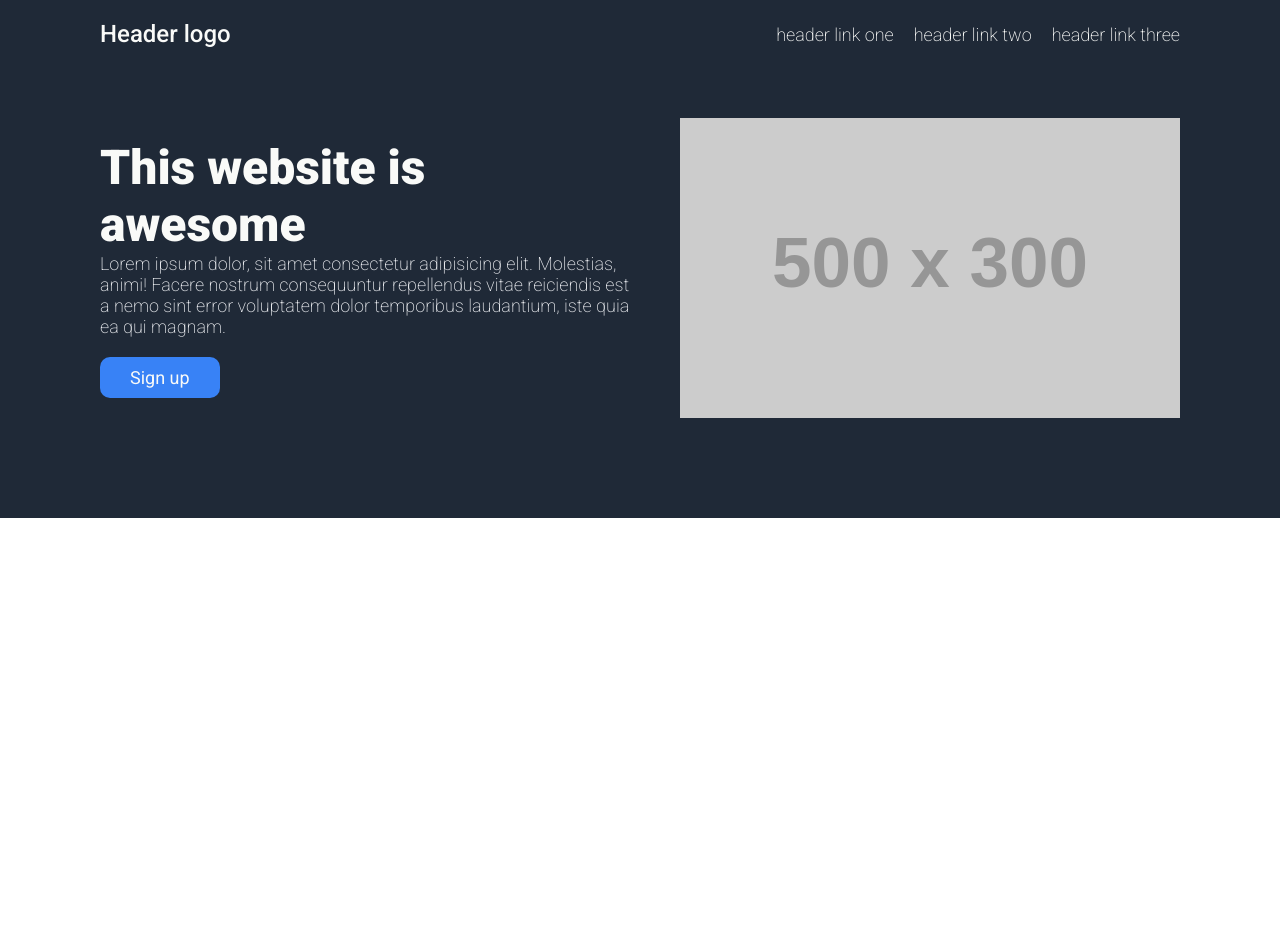
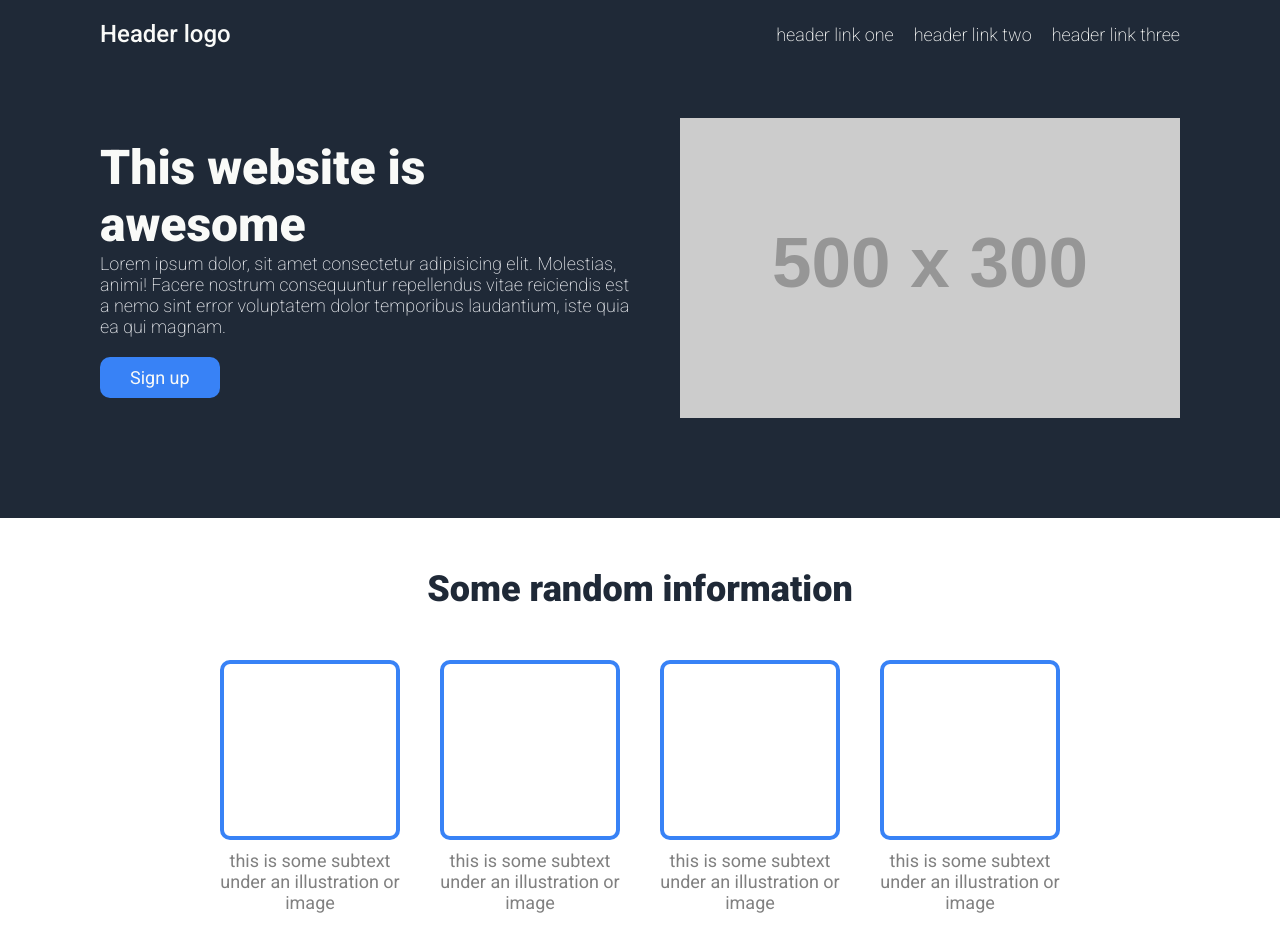
Before and after one commit to andersgul/foundations-landing-page, a plain HTML site: page index.html in a window 1280 px wide. Before the commit the page ends 800 px from the top, so only its background shows below. Drawn offline with Linux system fonts and the light colour scheme; placeholder pictures from the web are drawn by us.

Commit message:
Add information section

```diff
--- a/index.html
+++ b/index.html
@@ -37,5 +37,26 @@
             <img src="https://placehold.co/500x300" alt="">
         </div>
     </div>
+    <div class="info-section">
+        <div class="info-header">Some random information</div>
+        <div class="usp">
+            <div class="usp-item">
+                <div class="info-img"></div>
+                <div class="info-subtext"> this is some subtext under an illustration or image</div>
+            </div>
+            <div class="usp-item">
+                <div class="info-img"></div>
+                <div class="info-subtext"> this is some subtext under an illustration or image</div>
+            </div>
+            <div class="usp-item">
+                <div class="info-img"></div>
+                <div class="info-subtext"> this is some subtext under an illustration or image</div>
+            </div>
+            <div class="usp-item">
+                <div class="info-img"></div>
+                <div class="info-subtext"> this is some subtext under an illustration or image</div>
+            </div>
+        </div>
+    </div>
 </body>
 </html>
--- a/style.css
+++ b/style.css
@@ -85,3 +85,44 @@ button {
     font-weight: 400;
     border-radius: 10px;
 }
+
+.info-section {
+    display: flex;
+    flex-direction: column;
+    align-items: center;
+    margin-top: 50px;
+    margin-bottom: 100px;
+}
+
+.info-header {
+    font-size: 36px;
+    color: #1F2937;
+    font-weight: 900;
+    margin-bottom: 50px;
+}
+
+/* .usp-item {
+    max-width: 18px;
+    display: flex
+} */
+
+.usp {
+    display: flex;
+    justify-content: space-between;
+    gap: 40px;
+}
+
+.info-img {
+    height: 180px;
+    width: 180px;
+    border: 4px solid #3882F6;
+    border-radius: 10px;
+}
+
+.info-subtext {
+    text-align: center;
+    color: gray;
+    font-size: 18px;
+    margin-top: 10px;
+    max-width: 180px;
+}
```
